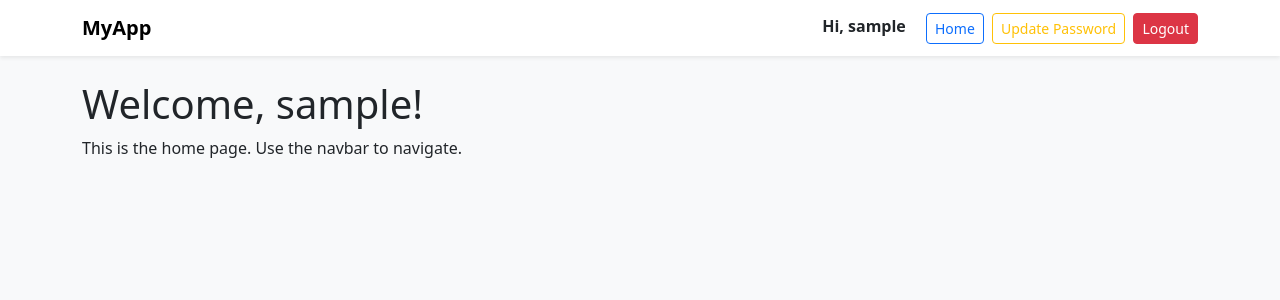
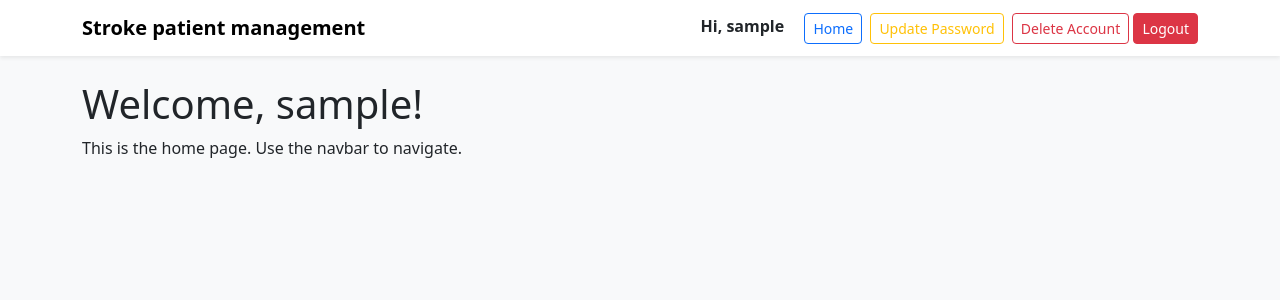
Before and after one commit to CS-LTU/com7033-assignment-NirajanRana, a Flask app: page /home in a window 1280 px wide. Shown: the top 300 px of the page. Run offline with Flask 3, Linux system fonts and the light colour scheme; the visitor is signed in with stand-in values (Sample User, id 1).

Commit message:
User can delete their account from the login_data database CRUD operation performed for the user data or patient data

```diff
--- a/stroke patient management/app.py
+++ b/stroke patient management/app.py
@@ -128,6 +128,31 @@ def update_password():
 
     return render_template('update_password.html')
 
+
+# ------------------ DELETE USER ------------------
+@app.route('/delete_user/<int:id>', methods=['GET'])
+def delete_user(id):
+    if 'user_id' not in session:
+        flash("You must be logged in.", "danger")
+        return redirect(url_for('login'))
+
+    with conn.cursor(buffered=True) as cursor:
+        cursor.execute("SELECT id FROM login_data WHERE id=%s", (id,))
+        user = cursor.fetchone()
+        if not user:
+            flash("User not found!", "danger")
+            return redirect(url_for('login'))
+
+        cursor.execute("DELETE FROM login_data WHERE id=%s", (id,))
+        conn.commit()
+
+    flash("User deleted successfully", "success")
+    session.pop('user_id', None)
+    session.pop('user_name', None)
+    return redirect(url_for('login'))
+
+
+
 # ------------------ RUN ------------------
 if __name__ == '__main__':
     app.run(debug=True)
--- a/stroke patient management/templates/base.html
+++ b/stroke patient management/templates/base.html
@@ -20,7 +20,7 @@
 
         <!-- Logo / Home -->
         <a class="navbar-brand fw-bold" href="{{ url_for('home') if session.get('user_id') else url_for('login') }}">
-          MyApp
+          Stroke patient management
         </a>
 
         <div>
@@ -32,6 +32,13 @@
 
             <!-- Update Password -->
             <a class="btn btn-outline-warning btn-sm me-1" href="{{ url_for('update_password') }}">Update Password</a>
+
+                      <!-- Delete Account -->
+            <a class="btn btn-outline-danger btn-sm"
+               href="{{ url_for('delete_user', id=session.get('user_id')) }}"
+               onclick="return confirm('Are you sure you want to delete your account? This action cannot be undone?')">
+              Delete Account
+            </a>
 
             <!-- Logout -->
             <a class="btn btn-danger btn-sm" href="{{ url_for('logout') }}">Logout</a>
```
